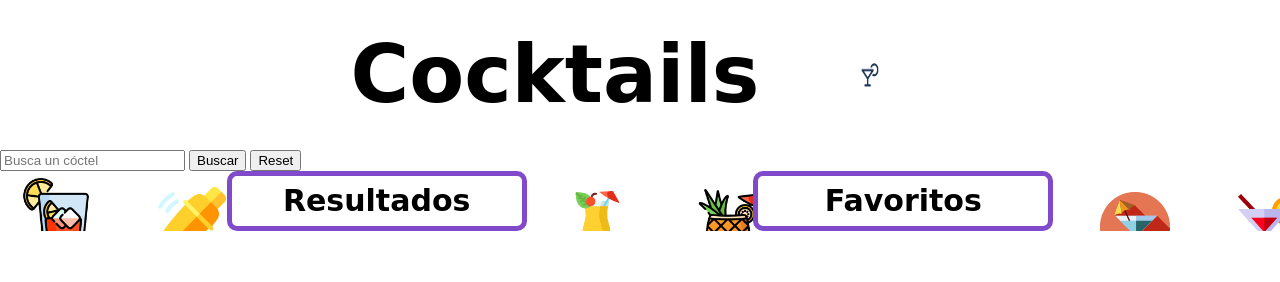
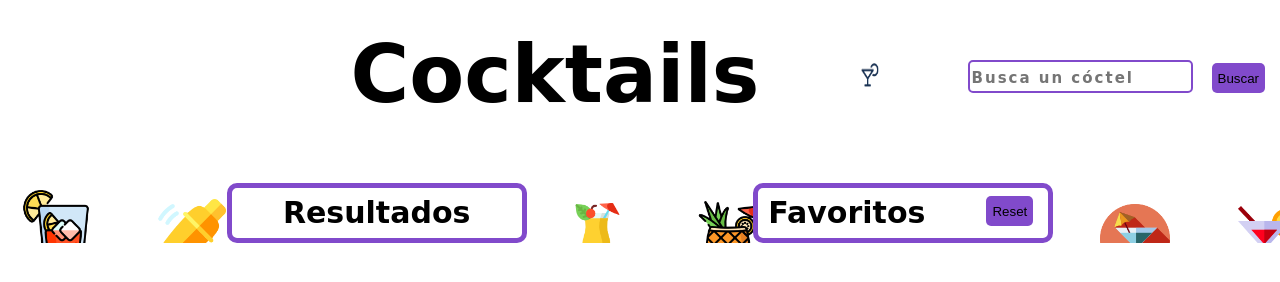
Before and after one commit to Adalab/modulo-2-evaluacion-final-beafig, a website: page src/html/index.html in a window 1280 px wide. Drawn offline with nearby package versions, Linux system fonts and the light colour scheme; files that its build step writes are made by us from their sources; no server answers; files whose address does not match are found by name; a web font is replaced by a local one.

Commit message:
Add main's style

```diff
--- a/src/html/partials/header.html
+++ b/src/html/partials/header.html
@@ -1,4 +1,5 @@
-<header class="header">
+<header>
+  <div class="header">
     <h1 class="header__title">Cocktails</h1>
     <img
       class="header__logo"
@@ -6,4 +7,13 @@
       alt="Cocktails Logo"
       title="Cocktails Logo"
     />
+  </div>
+  <form class="header__form" action="#">
+    <input
+      class="js-input header__input"
+      type="text"
+      placeholder="Busca un cóctel"
+    />
+    <input class="js-searchBtn header__btn" type="button" value="Buscar" />
+  </form>
 </header>
--- a/src/html/partials/main.html
+++ b/src/html/partials/main.html
@@ -1,19 +1,14 @@
 <main class="main">
-  <section class="main__section1">
-    <h2></h2>
-    <form action="#">
-      <input class="js-input" type="text" placeholder="Busca un cóctel" />
-      <input class="js-searchBtn" type="button" value="Buscar" />
-      <input class="js-resetBtn" type="reset" value="Reset" />
-    </form>
-  </section>
   <section class="main__section2">
     <article class="main__list">
-      <h3 class="main__list--title">Resultados</h3>
+      <h2 class="main__list--title">Resultados</h2>
       <ul class="js-cocktails"></ul>
     </article>
     <article class="main__list">
-      <h3 class="main__list--title">Favoritos</h3>
+      <div class="main__list--container">
+        <h2 class="main__list--title">Favoritos</h2>
+        <input class="js-resetBtn main__list--btn" type="reset" value="Reset" />
+      </div>
       <ul class="js-favourites"></ul>
     </article>
   </section>
--- a/src/scss/layout/_body.scss
+++ b/src/scss/layout/_body.scss
@@ -24,6 +24,23 @@
       font-family: "Zeyada", cursive;
       font-weight: 600;
       font-size: 20px;
+      margin-bottom: 5px;
+    }
+    &--img {
+      height: 170px;
+      width: 130px;
+    }
+    &--container {
+      display: flex;
+      justify-content: space-between;
+    }
+    &--btn {
+      background-color: #814acb;
+      border: none;
+      border-radius: 5px;
+      height: 30px;
+      margin: 8px 15px 0;
+      text-align: end;
     }
   }
 }
@@ -33,3 +50,7 @@
   background-color: #814acb;
   color: white;
 }
+
+.fa-solid {
+  margin-left: 10px;
+}
--- a/src/scss/layout/_header.scss
+++ b/src/scss/layout/_header.scss
@@ -13,8 +13,26 @@
     height: 100px;
     width: 120px;
   }
+  &__form {
+    text-align: end;
+    position: relative;
+    bottom: 90px;
+  }
+  &__input {
+    border: 2px solid #814acb;
+    border-radius: 5px;
+    font-family: "Zeyada", cursive;
+    height: 25px;
+    font-size: 15px;
+    font-weight: 600;
+    letter-spacing: 2px;
+    padding-top: 3px;
+  }
+  &__btn {
+    background-color: #814acb;
+    border: none;
+    border-radius: 5px;
+    height: 30px;
+    margin: 0 15px;
+  }
 }
-
-.fa-solid {
-  margin-left: 10px;
-}
--- a/src/scss/main.scss
+++ b/src/scss/main.scss
@@ -3,8 +3,3 @@
 @import "layout/body";
 @import "layout/header";
 @import "layout/footer";
-
-.imgCocktail {
-  height: 150px;
-  width: 110px;
-}
```
Also changed, not shown: src/js/main.js (+7 -8 lines). Lines whose indentation alone changed are shown as unchanged.
